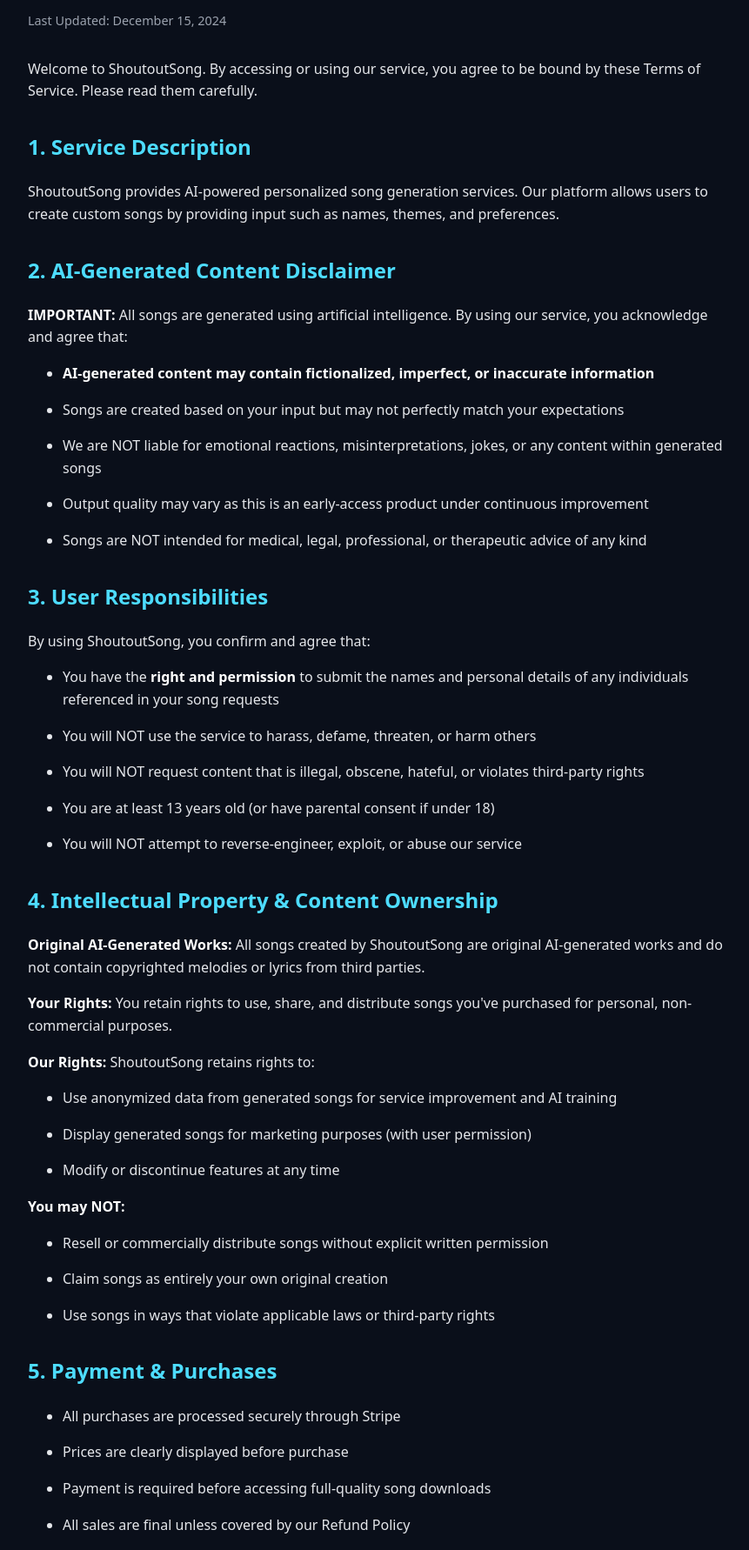
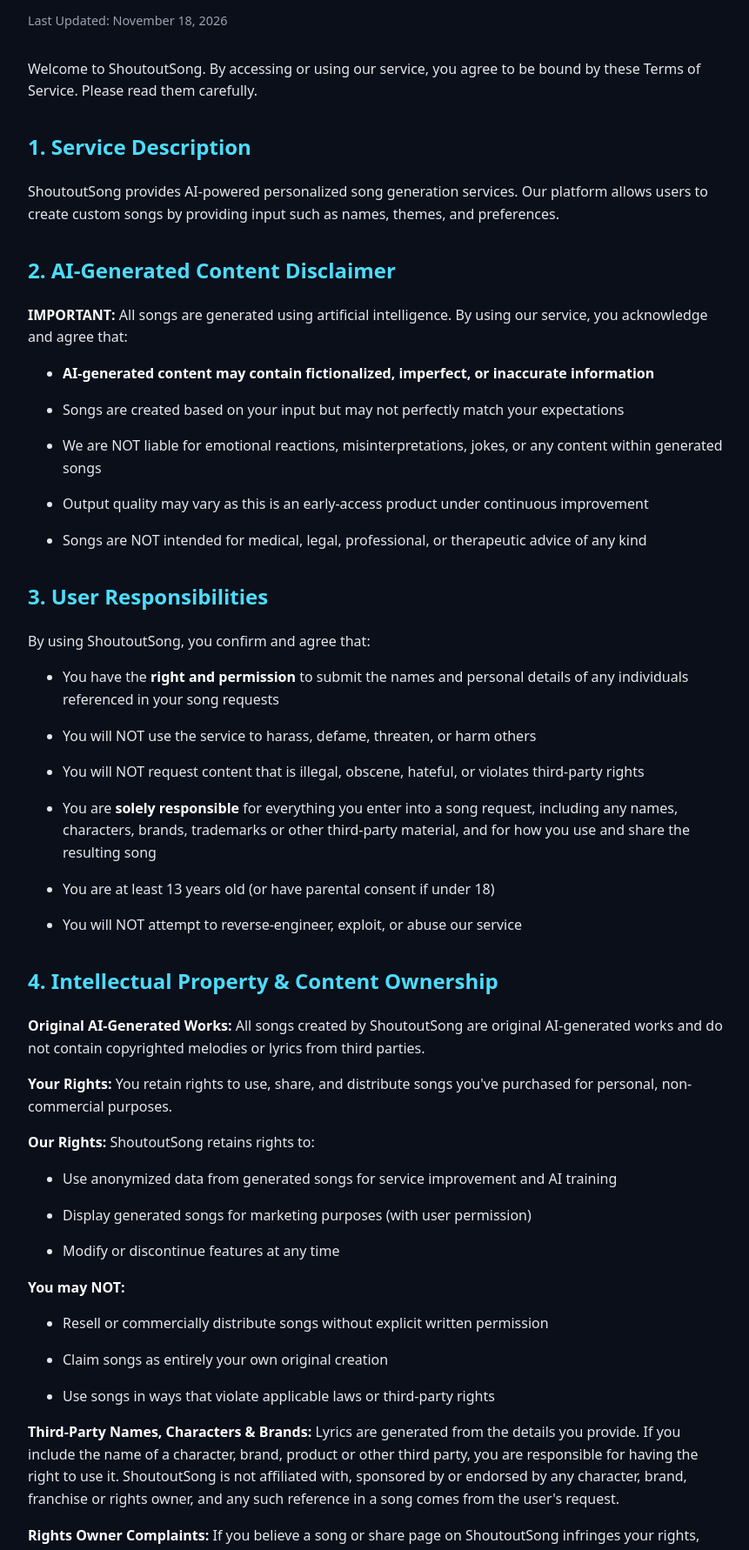
Before and after one commit to senatorhayes/shoutoutsong, a plain HTML site: page frontend/terms.html in a window 1280 px wide. Shown: the part 211-1993 px from the top of the page at 87% size, without its empty margins (208-1069 px from the left). Drawn offline with Linux system fonts and the light colour scheme.

Commit message:
Terms: user responsibility for characters and brands

```diff
--- a/frontend/terms.html
+++ b/frontend/terms.html
@@ -59,7 +59,7 @@
     <a href="/" class="back-link">← Back to ShoutoutSong</a>
 
     <h1>Terms of Service</h1>
-    <p class="last-updated">Last Updated: December 15, 2024</p>
+    <p class="last-updated">Last Updated: November 18, 2026</p>
 
     <p>Welcome to ShoutoutSong. By accessing or using our service, you agree to be bound by these Terms of Service. Please read them carefully.</p>
 
@@ -82,6 +82,7 @@
       <li>You have the <strong>right and permission</strong> to submit the names and personal details of any individuals referenced in your song requests</li>
       <li>You will NOT use the service to harass, defame, threaten, or harm others</li>
       <li>You will NOT request content that is illegal, obscene, hateful, or violates third-party rights</li>
+      <li>You are <strong>solely responsible</strong> for everything you enter into a song request, including any names, characters, brands, trademarks or other third-party material, and for how you use and share the resulting song</li>
       <li>You are at least 13 years old (or have parental consent if under 18)</li>
       <li>You will NOT attempt to reverse-engineer, exploit, or abuse our service</li>
     </ul>
@@ -101,6 +102,8 @@
       <li>Claim songs as entirely your own original creation</li>
       <li>Use songs in ways that violate applicable laws or third-party rights</li>
     </ul>
+    <p><strong>Third-Party Names, Characters &amp; Brands:</strong> Lyrics are generated from the details you provide. If you include the name of a character, brand, product or other third party, you are responsible for having the right to use it. ShoutoutSong is not affiliated with, sponsored by or endorsed by any character, brand, franchise or rights owner, and any such reference in a song comes from the user's request.</p>
+    <p><strong>Rights Owner Complaints:</strong> If you believe a song or share page on ShoutoutSong infringes your rights, contact <a href="mailto:support@shoutoutsong.com">support@shoutoutsong.com</a> with the link and a description of the issue. We may remove songs, share pages or downloads at our discretion in response to such complaints, without refund where the complaint relates to content the user requested.</p>
 
     <h2>5. Payment & Purchases</h2>
     <ul>
@@ -147,6 +150,7 @@
       <li>Your violation of these Terms</li>
       <li>Your violation of any third-party rights</li>
       <li>Content you submit or songs you share</li>
+      <li>Any names, characters, trademarks, brands or other third-party material you include in a song request</li>
     </ul>
 
     <h2>10. Termination</h2>
```
